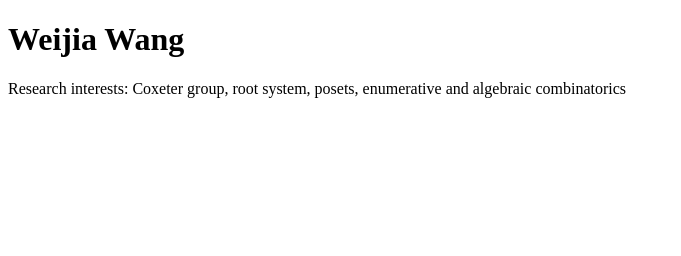
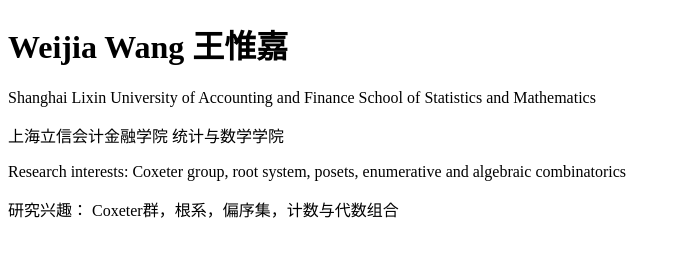
Before and after one commit to wwangnd/weijiawang.github.io, a plain HTML site: page index.html in a window 1280 px wide. Shown: the whole page, without its empty margins (0-681 px from the left). Drawn offline with Linux system fonts and the light colour scheme.

Commit message:
Update index.html

```diff
--- a/index.html
+++ b/index.html
@@ -2,10 +2,13 @@
 <html>
   <head>
     <meta charset="utf-8">
-    <title>Weijia Wang</title>
+    <title>Weijia Wang 王惟嘉</title>
   </head>
   <body>
-    <h1> Weijia Wang</h1>
+    <h1> Weijia Wang 王惟嘉</h1>
+    <p>Shanghai Lixin University of Accounting and Finance  School of Statistics and Mathematics</p>
+    <p>上海立信会计金融学院  统计与数学学院 </p>
     <p>Research interests: Coxeter group, root system, posets, enumerative and algebraic combinatorics</p>
+    <p>研究兴趣： Coxeter群，根系，偏序集，计数与代数组合</p>
   </body>
 </html>
```
